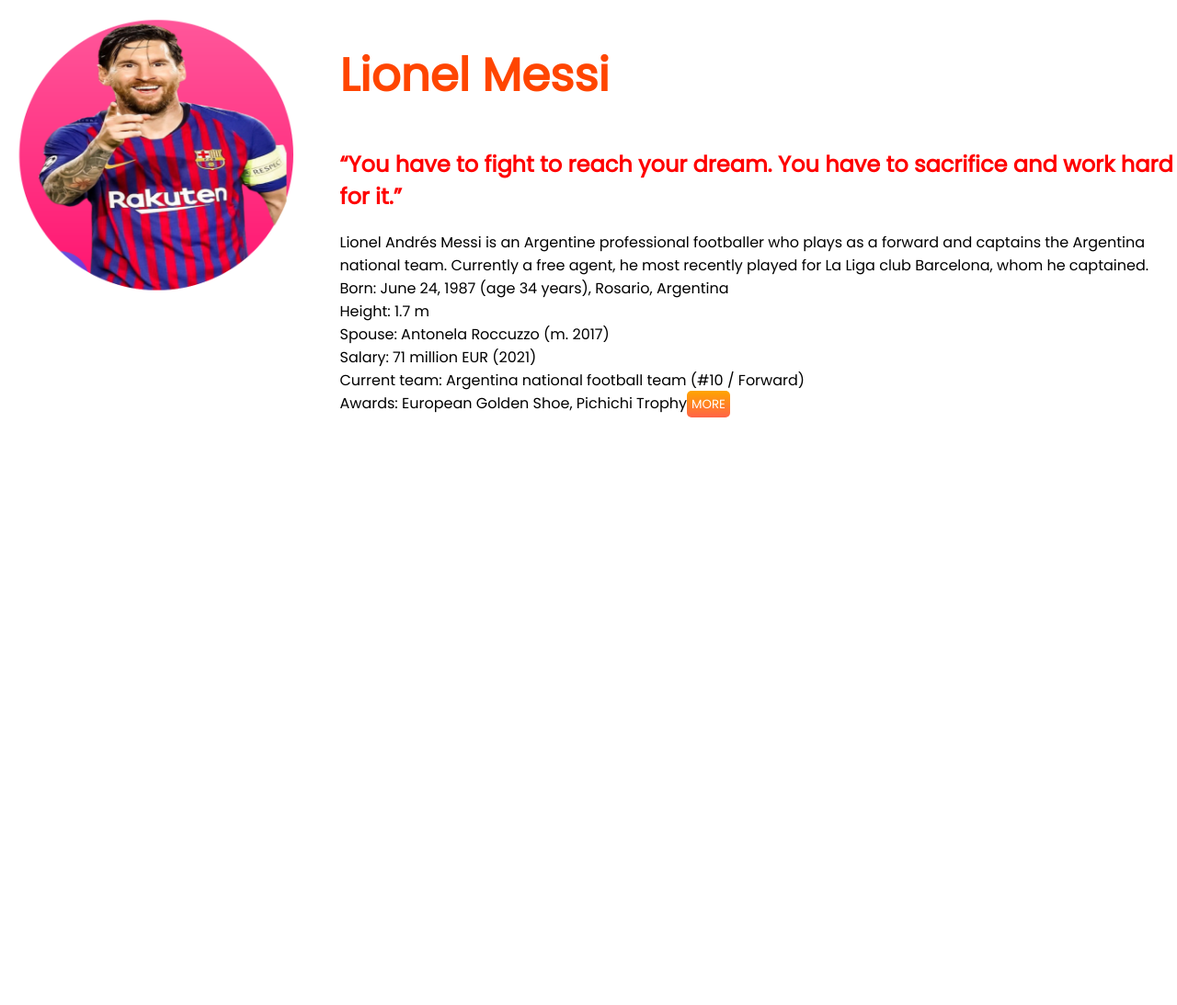
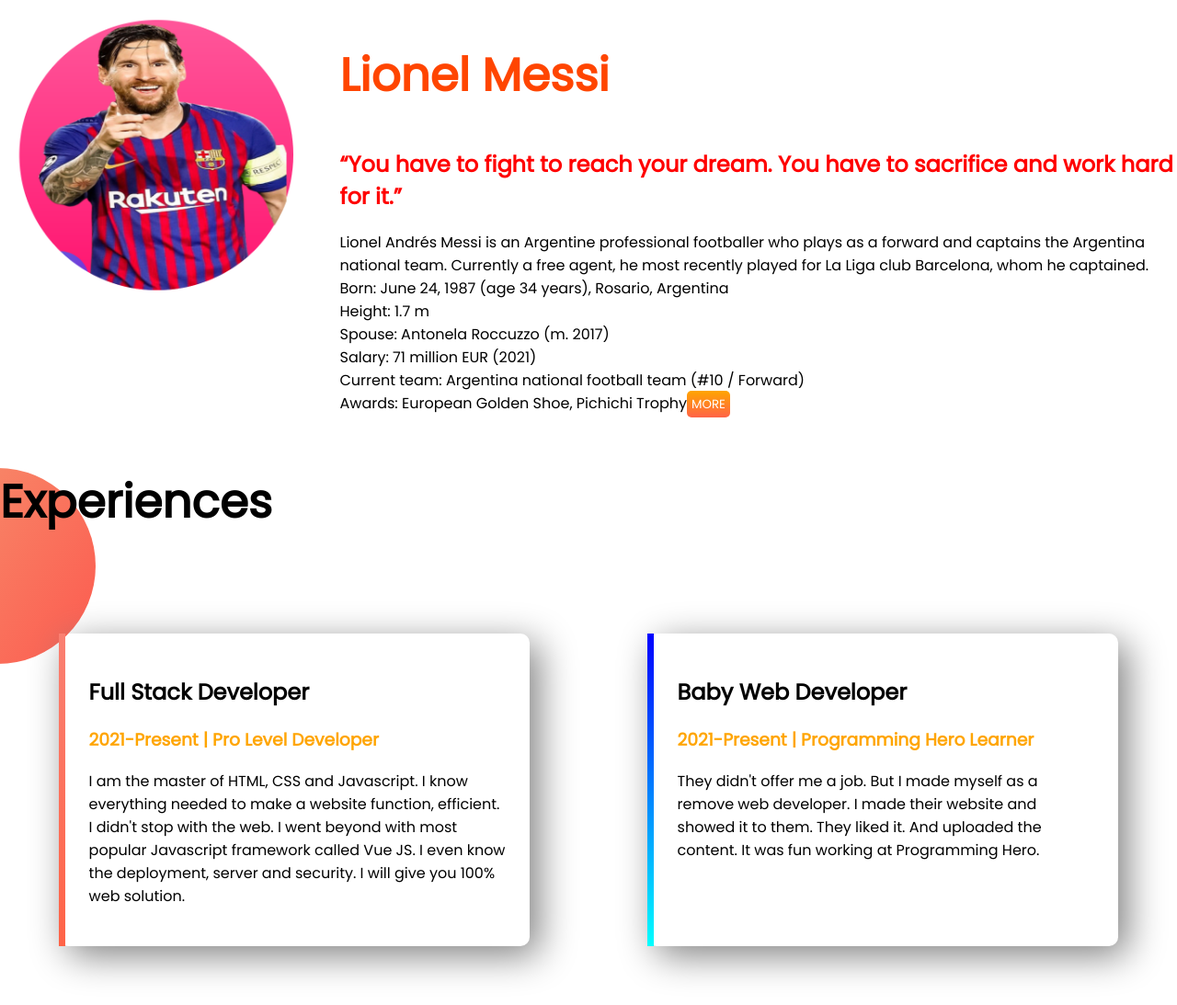
Before and after one commit to sreedham793/developer-portfolio, a plain HTML site: page index.html in a window 1280 px wide. Shown: the part 669-1762 px from the top of the page at 92% size. Before the commit the page ends 1136 px from the top, so only its background shows below. Drawn offline with Linux system fonts and the light colour scheme.

Commit message:
complate

```diff
--- a/index.html
+++ b/index.html
@@ -13,7 +13,7 @@
 
 
 <body>
-    <section class="top-banner">
+    <section class="top-banner flexible-container">
         <div class="half-width">
             <h1>Welcome to</h1>
         <h1 ><span class="orange-color">Sreedham's</span> World!</h1>
@@ -24,7 +24,7 @@
         <div class="half-width"><img src="sridam bgchange.png" alt=""></div>
 
     </section>
-    <section class="dream-big">
+    <section class="dream-big flexible-container">
         <div class="messi-size">
             <img src="my-bg2.png" alt="">
         </div>
@@ -41,6 +41,24 @@
         </div>
 
     </section>
+    <section class="experience-aria">
+        <h1>Experiences</h1>
+        <div class="flexible-container">
+            <div id="web-dev-experience" class="experience-item">
+                <h2>Full Stack Developer</h2>
+                <h3 class="orange-color">2021-Present | Pro Level Developer</h3>
+                <P>I am the master of HTML, CSS and Javascript. I know everything needed to make a website function, efficient. I didn't stop with the web. I went beyond with most popular Javascript framework called Vue JS. I even know the deployment, server and security. I will give you 100% web solution.</P>
+            </div>
+            <div id="full-stack-experience" class="experience-item">
+                <h2>Baby Web Developer</h2>
+                <h3 class="orange-color">2021-Present | Programming Hero Learner</h3>
+                <p>They didn't offer me a job. But I made myself as a remove web developer. I made their website and showed it to them. They liked it. And uploaded the content. It was fun working at Programming Hero.</p>
+
+            </div>
+        </div>
+
+    </section>
+
 
 </body>
 </html>
--- a/style.css
+++ b/style.css
@@ -9,12 +9,13 @@ h1{
 .orange-color{
     color: orange;
 }
-section{
+.flexible-container{
     display: flex;
 }
 .half-width{
     width: 50%;
     padding: 3%;
+
 }
 .half-width img{
     width: 70%;
@@ -51,4 +52,29 @@ a{
 }
 .color-start{
     color: royalblue;
+
 }
+.experience-aria{
+    background-image: url(images/exp-bg.png);
+    background-repeat: no-repeat;
+}
+.experience-item{
+    width: 40%;
+    margin: 5%;
+    padding: 2%;
+    box-shadow: 10px 10px 40px gray;
+    border-radius: 10px;
+
+}
+#web-dev-experience{
+    border-left: 7px solid;
+    border-image: linear-gradient(salmon,tomato);
+    border-image-slice: 1;
+
+}
+#full-stack-experience{
+    border-left: 7px solid;
+    border-image: linear-gradient(blue,cyan);
+    border-image-slice: 1;
+
+}
```
